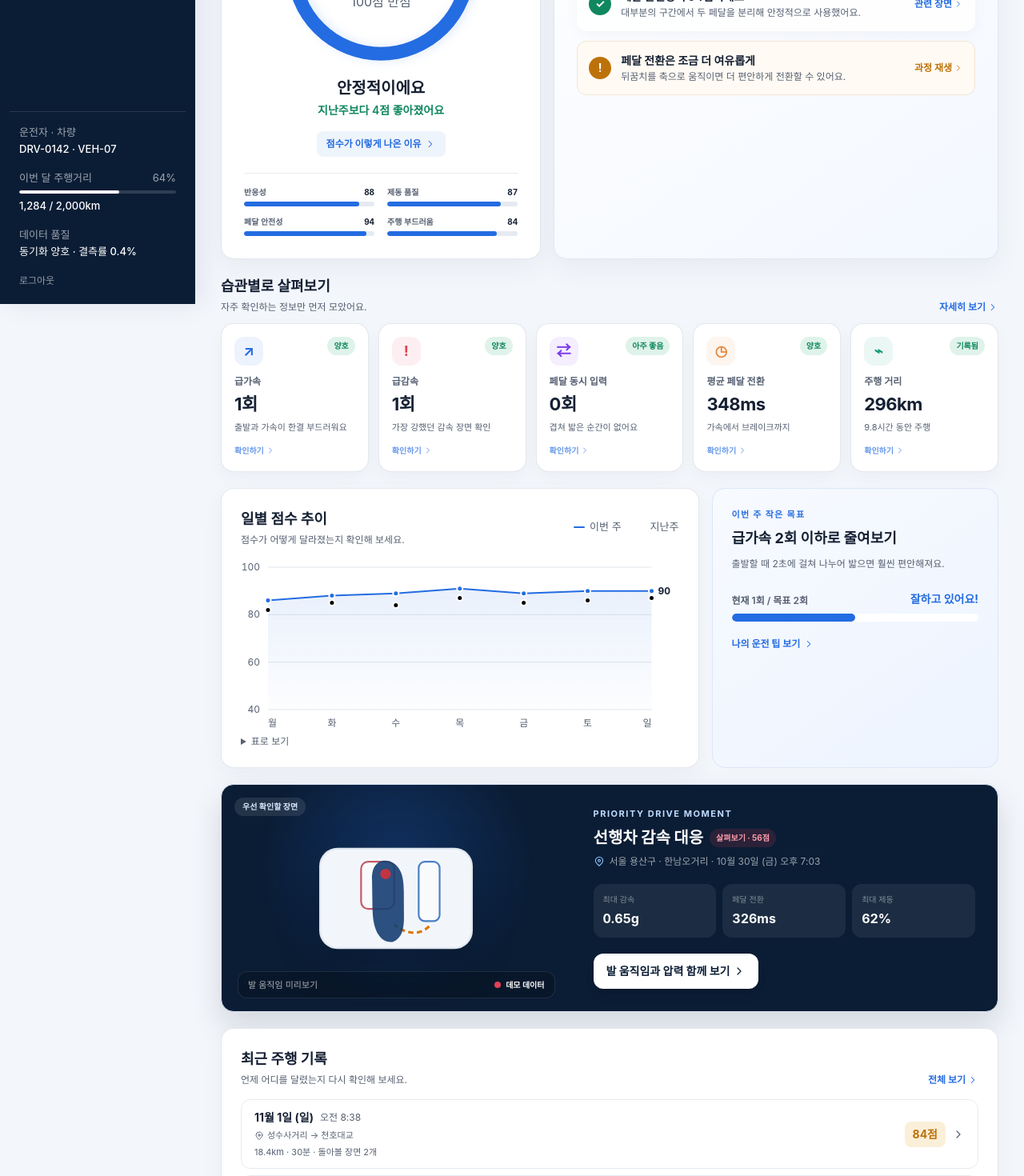
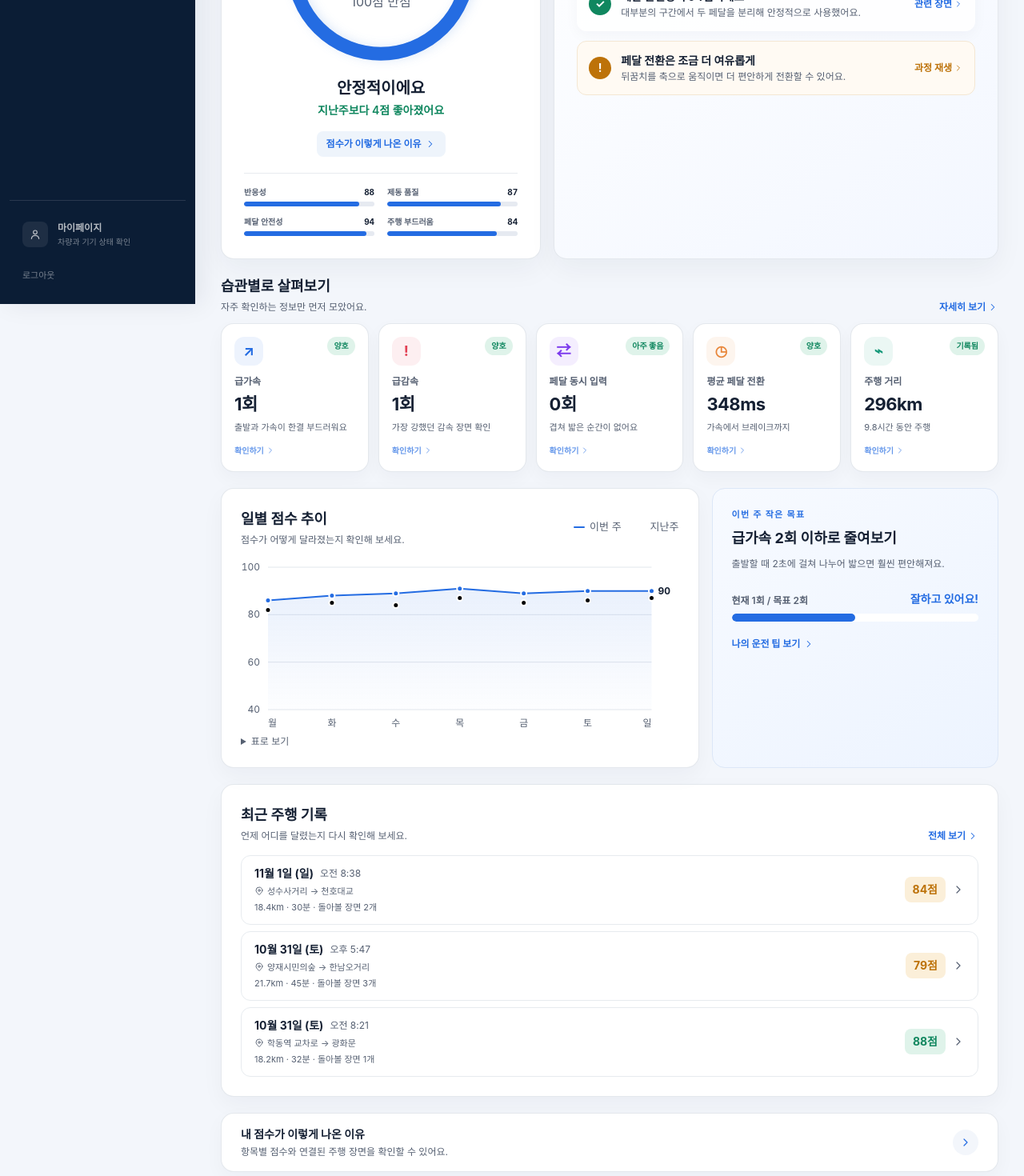
Before and after one commit to Happy-Day-HaHa/PSI-Drive, a Next.js app in the folder apps/web/: page /dashboard in a window 1280 px wide. Shown: the part 420-1890 px from the top of the page at 80% size. Built offline with nearby package versions, Linux system fonts and the light colour scheme; a web font is replaced by a local one.

Commit message:
refactor(web): focus dashboard on driver essentials

```diff
--- a/apps/web/src/components/AppShell.tsx
+++ b/apps/web/src/components/AppShell.tsx
@@ -4,7 +4,6 @@ import Link from "next/link";
 import { usePathname } from "next/navigation";
 import type { ReactNode } from "react";
 import { BarsIcon, FlagIcon, HomeIcon, PsiLogo, UserIcon } from "@/components/Icons";
-import { dataQuality, driver, mileage } from "@/lib/sample-data";
 
 const navItems = [
   { label: "홈", href: "/dashboard", icon: HomeIcon },
@@ -21,7 +20,6 @@ function isActive(pathname: string, href: string) {
 export function AppShell({ children }: { children: ReactNode }) {
   const pathname = usePathname();
   const isDriveReview = pathname === "/events";
-  const percent = Math.round((mileage.drivenKm / mileage.goalKm) * 100);
   return (
     <div className="flex min-h-dvh">
       <aside className="sticky top-0 hidden h-dvh w-[244px] shrink-0 flex-col bg-navy px-3 py-5 text-white shadow-[8px_0_30px_rgba(9,25,46,0.08)] xl:flex">
@@ -54,39 +52,12 @@ export function AppShell({ children }: { children: ReactNode }) {
             );
           })}
         </nav>
-        <div className="mt-auto space-y-4 border-t border-white/12 px-3 pt-4 text-[13px]">
-          <div>
-            <p className="text-white/60">운전자 · 차량</p>
-            <p className="mt-0.5 font-medium">
-              {driver.id} · {driver.vehicle}
-            </p>
-          </div>
-          <div>
-            <div className="flex justify-between text-white/60">
-              <span>이번 달 주행거리</span>
-              <span>{percent}%</span>
-            </div>
-            <div
-              className="mt-1.5 h-1 overflow-hidden rounded-full bg-white/15"
-              role="progressbar"
-              aria-valuenow={percent}
-              aria-valuemin={0}
-              aria-valuemax={100}
-              aria-label="월간 주행거리 진행률"
-            >
-              <div className="h-full rounded-full bg-white" style={{ width: `${percent}%` }} />
-            </div>
-            <p className="mt-1.5 font-medium">
-              {mileage.drivenKm.toLocaleString("ko-KR")} / {mileage.goalKm.toLocaleString("ko-KR")}km
-            </p>
-          </div>
-          <div>
-            <p className="text-white/60">데이터 품질</p>
-            <p className="mt-0.5 font-medium">
-              동기화 {dataQuality.sync} · 결측률 {dataQuality.missingRatePct}%
-            </p>
-          </div>
-          <Link href="/" className="inline-flex text-xs font-medium text-white/55 transition hover:text-white">로그아웃</Link>
+        <div className="mt-auto space-y-2 border-t border-white/12 px-2 pt-4">
+          <Link href="/profile" className="flex items-center gap-3 rounded-xl px-2 py-2.5 text-white/70 transition hover:bg-white/6 hover:text-white">
+            <span className="flex size-8 items-center justify-center rounded-lg bg-white/8"><UserIcon className="size-4" /></span>
+            <span><b className="block text-xs">마이페이지</b><span className="mt-0.5 block text-[10px] text-white/45">차량과 기기 상태 확인</span></span>
+          </Link>
+          <Link href="/" className="inline-flex px-2 py-2 text-[11px] font-medium text-white/45 transition hover:text-white">로그아웃</Link>
         </div>
       </aside>
 
@@ -97,7 +68,6 @@ export function AppShell({ children }: { children: ReactNode }) {
               <PsiLogo />
             </Link>
             <div className="flex items-center gap-2">
-              <span className="rounded-full border border-white/12 bg-white/[0.07] px-2.5 py-1.5 text-[10px] font-semibold text-white/75">{driver.id}</span>
               <Link href="/" className="text-[10px] font-semibold text-white/55">로그아웃</Link>
             </div>
           </div>
--- a/apps/web/src/components/Dashboard.tsx
+++ b/apps/web/src/components/Dashboard.tsx
@@ -2,14 +2,12 @@
 
 import Link from "next/link";
 import { useState } from "react";
-import { DeviceOverview } from "@/components/DeviceOverview";
 import { ChevronIcon, PinIcon } from "@/components/Icons";
 import { ChartLegend, LineChart, type Series } from "@/components/LineChart";
-import { PedalEventIcon } from "@/components/PedalEventIcon";
 import { ScoreExplanation } from "@/components/ScoreExplanation";
 import { ScoreRing } from "@/components/ScoreRing";
 import { SampleBadge } from "@/components/ui";
-import { eventLocation, eventTypeLabels, formatMs, pedalSamples } from "@/lib/pedal";
+import { pedalSamples } from "@/lib/pedal";
 import { driver, overallScore, periodOrder, periods, trips, type PeriodKey } from "@/lib/sample-data";
 
 const periodShort: Record<PeriodKey, string> = { "7d": "주", "30d": "월", "90d": "3개월" };
@@ -33,12 +31,12 @@ export function Dashboard() {
   const score = overallScore(period.subScores);
   const { averages, events } = pedalSamples;
   const metrics = Object.fromEntries(period.metrics.map((item) => [item.key, item]));
-  const priorityEvent = [...events].filter((event) => event.score !== null).sort((a, b) => (a.score ?? 100) - (b.score ?? 100))[0] ?? events[0];
-  const overlapEvent = events.find((event) => event.type === "overlap") ?? priorityEvent;
+  const anchorEvent = events[0];
+  const overlapEvent = events.find((event) => event.type === "overlap") ?? anchorEvent;
   const strongestDecel = [...events].sort((a, b) => b.stats.peakDecelG - a.stats.peakDecelG)[0];
   const slowestTransition = [...events]
     .filter((event) => event.metrics.transitionMs !== undefined)
-    .sort((a, b) => (b.metrics.transitionMs ?? 0) - (a.metrics.transitionMs ?? 0))[0] ?? priorityEvent;
+    .sort((a, b) => (b.metrics.transitionMs ?? 0) - (a.metrics.transitionMs ?? 0))[0] ?? anchorEvent;
   const habits = [
     { label: "급가속", value: `${metrics.accel.value}${metrics.accel.unit}`, note: "출발과 가속이 한결 부드러워요", status: "양호", color: "#246ce2", symbol: "↗", href: "/pedal#accel-pattern" },
     { label: "급감속", value: `${metrics.brake.value}${metrics.brake.unit}`, note: "가장 강했던 감속 장면 확인", status: "양호", color: "#e24054", symbol: "!", href: `/events?id=${strongestDecel.id}` },
@@ -171,29 +169,6 @@ export function Dashboard() {
         </section>
       </div>
 
-      <section className="overflow-hidden rounded-2xl border border-[#d9e4f3] bg-[#0b1d35] text-white shadow-[0_18px_38px_rgba(11,29,53,.14)]">
-        <div className="grid lg:grid-cols-[minmax(0,.9fr)_minmax(0,1.1fr)]">
-          <div className="relative flex min-h-52 items-center justify-center overflow-hidden bg-[radial-gradient(circle_at_50%_35%,rgba(36,108,226,.28),transparent_60%)] p-6">
-            <span className="absolute top-4 left-4 rounded-full bg-white/10 px-2.5 py-1 text-[10px] font-bold text-blue-100">우선 확인할 장면</span>
-            <PedalEventIcon type={priorityEvent.type} className="h-32 w-48 drop-shadow-[0_18px_24px_rgba(0,0,0,.28)]" />
-            <div className="absolute inset-x-5 bottom-4 flex items-center justify-between rounded-xl border border-white/10 bg-black/20 px-3 py-2 backdrop-blur">
-              <span className="text-[11px] text-white/65">발 움직임 미리보기</span><span className="flex items-center gap-1.5 text-[10px] font-bold"><span className="size-2 rounded-full bg-[#e24054]" />데모 데이터</span>
-            </div>
-          </div>
-          <div className="p-5 sm:p-7">
-            <p className="text-[11px] font-bold tracking-[.14em] text-blue-200 uppercase">Priority drive moment</p>
-            <div className="mt-2 flex flex-wrap items-center gap-2"><h2 className="text-xl font-extrabold">{eventTypeLabels[priorityEvent.type]}</h2><span className="rounded-full bg-[#e24054]/15 px-2 py-1 text-[10px] font-bold text-[#ff9dac]">살펴보기 · {priorityEvent.score}점</span></div>
-            <p className="mt-2 flex items-center gap-1.5 text-xs text-white/60"><PinIcon className="size-3.5 text-blue-300" />{eventLocation(priorityEvent)} · {priorityEvent.date} {priorityEvent.time}</p>
-            <dl className="mt-5 grid grid-cols-3 gap-2">
-              <div className="rounded-xl bg-white/[.07] p-3"><dt className="text-[10px] text-white/45">최대 감속</dt><dd className="mt-1 text-base font-bold tabular-nums">{priorityEvent.stats.peakDecelG.toFixed(2)}g</dd></div>
-              <div className="rounded-xl bg-white/[.07] p-3"><dt className="text-[10px] text-white/45">페달 전환</dt><dd className="mt-1 text-base font-bold tabular-nums">{formatMs(priorityEvent.metrics.transitionMs ?? 0)}</dd></div>
-              <div className="rounded-xl bg-white/[.07] p-3"><dt className="text-[10px] text-white/45">최대 제동</dt><dd className="mt-1 text-base font-bold tabular-nums">{Math.round(priorityEvent.stats.peakBrakePct)}%</dd></div>
-            </dl>
-            <Link href={`/events?id=${priorityEvent.id}`} className="mt-5 inline-flex min-h-11 items-center gap-1 rounded-xl bg-white px-4 py-2.5 text-sm font-bold text-navy shadow-lg transition hover:bg-blue-50 active:scale-[.98] motion-reduce:transform-none">발 움직임과 압력 함께 보기<ChevronIcon className="size-4" /></Link>
-          </div>
-        </div>
-      </section>
-
       <section className="rounded-2xl border border-line/90 bg-white p-5 shadow-[0_10px_28px_rgba(15,31,54,.04)] sm:p-6">
         <div className="flex items-end justify-between gap-3">
           <div><h2 className="text-lg font-bold">최근 주행 기록</h2><p className="mt-1 text-xs text-muted">언제 어디를 달렸는지 다시 확인해 보세요.</p></div>
@@ -224,9 +199,6 @@ export function Dashboard() {
         <div className="border-t border-line/80 p-3 sm:p-5"><ScoreExplanation score={score} subScores={period.subScores} events={events} period={period} /></div>
       </details>
 
-      <div id="vehicle" className="scroll-mt-24">
-        <DeviceOverview />
-      </div>
     </>
   );
 }
```
Also changed, not shown: 1 other file (tests, documents, lock files or other folders).
